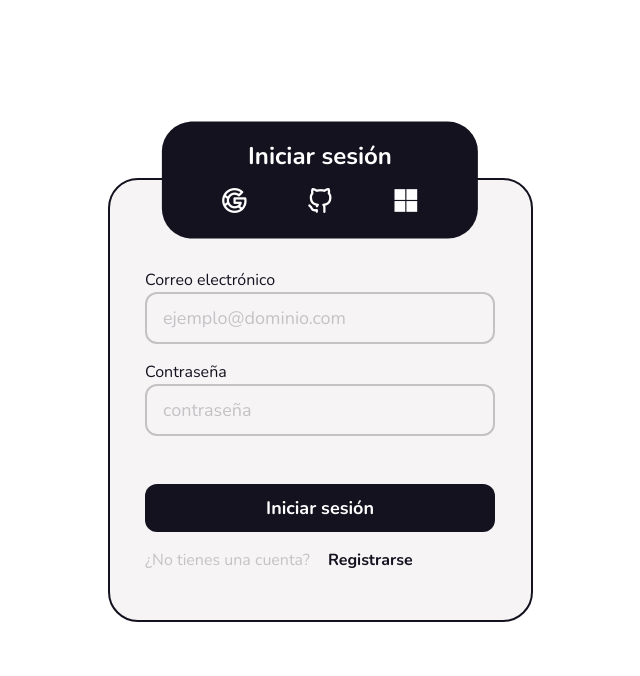
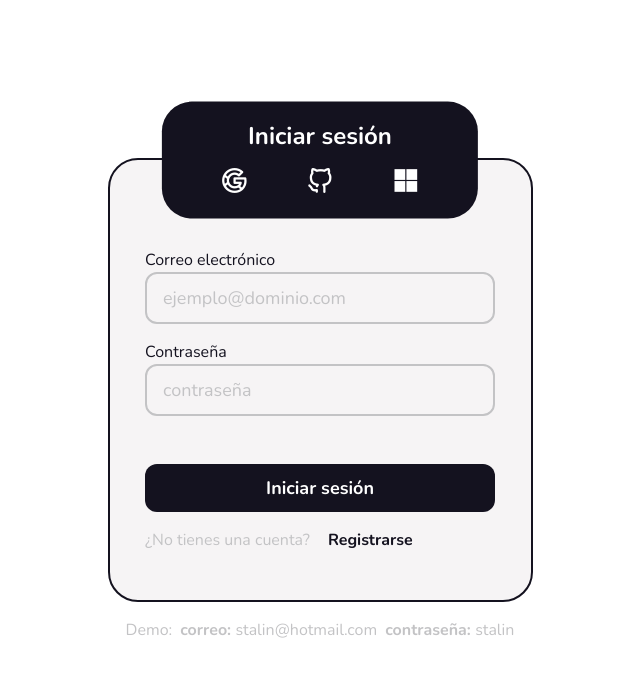
Before and after one commit to StalinAM/easy-money-app, a React (Vite) app: page /signin in a window 1280 px wide. Shown: the top 676 px of the page, without its empty margins (320-960 px from the left). Built offline with nearby package versions, Linux system fonts and the light colour scheme; no server answers; the database is empty.

Commit message:
add demo info

```diff
--- a/src/routes/SignIn.jsx
+++ b/src/routes/SignIn.jsx
@@ -69,6 +69,15 @@ function SignIn() {
           </SignUp>
         </FormC>
       </Content>
+      <Demo>
+        <span>Demo: </span>
+        <span>
+          <strong>correo: </strong>stalin@hotmail.com
+        </span>
+        <span>
+          <strong>contraseña: </strong>stalin
+        </span>
+      </Demo>
     </Container>
   )
 }
@@ -77,6 +86,8 @@ export default SignIn
 
 const Container = styled.main`
   display: flex;
+  flex-direction: column;
+  gap: 1rem;
   justify-content: center;
   min-height: 100vh;
   align-items: center;
@@ -188,3 +199,9 @@ const ErrorMessage = styled.span`
     font-size: 0.875rem;
   }
 `
+const Demo = styled.p`
+  display: flex;
+  gap: 8px;
+  color: ${(props) => props.theme.black_400};
+  font-weight: 400;
+`
```
